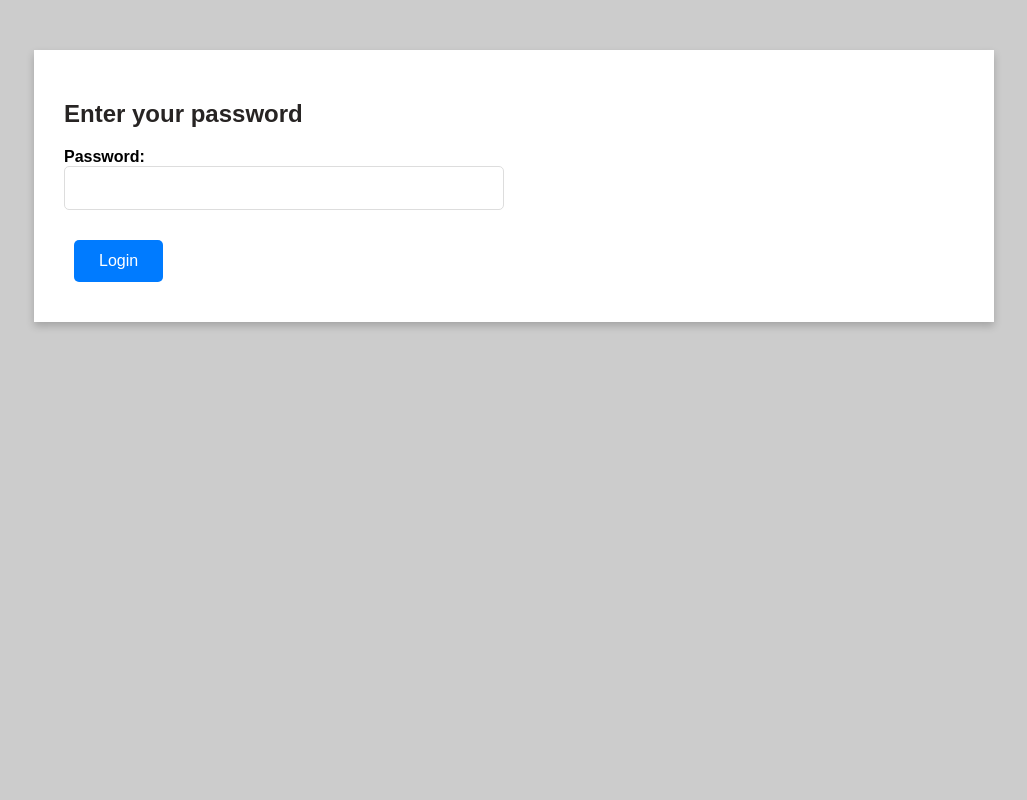
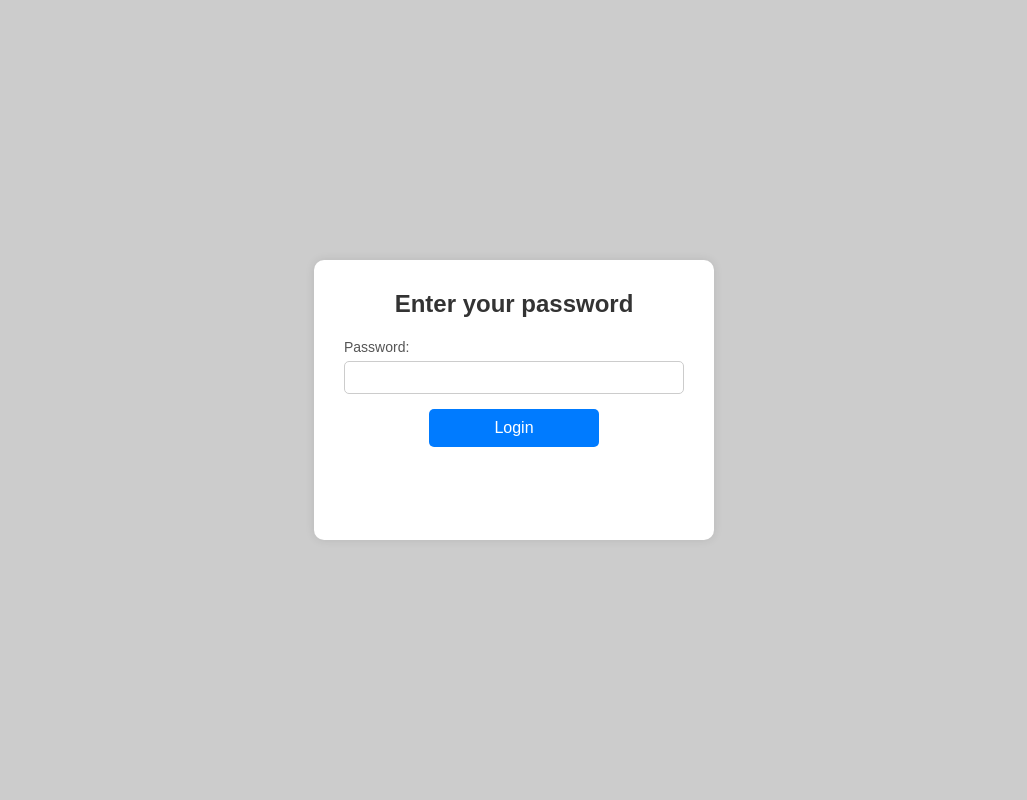
Before and after one commit to parikshit3103/Employee_management, a PHP site: page /employee_password.php in a window 1280 px wide. Shown: the whole page, without its empty margins (126-1153 px from the left). Run offline with PHP 8.4, Linux system fonts and the light colour scheme; the visitor is signed in with stand-in values (Sample User, id 1).

Commit message:
Updated employee_id.php, employee_password.php; added style1.css

```diff
--- a/employee_password.php
+++ b/employee_password.php
@@ -85,11 +85,11 @@ $conn->close();
     <meta charset="UTF-8">
     <meta name="viewport" content="width=device-width, initial-scale=1.0">
     <title>Employee Password</title>
-    <link rel="stylesheet" href="styles.css">
+    <link rel="stylesheet" href="style1.css">  <!-- style1.css file is used -->
 </head>
 <body>
 
-    <div class="container">
+    <div class="login-container">
         <h2>Enter your password </h2>
 
 
@@ -98,12 +98,12 @@ $conn->close();
         <?php } ?>
 
         <form action="employee_password.php" method="POST">
-            <div class="form-row">
+            <div class="form-group">
                 <label for="password">Password:</label>
-                <input type="password" name="password" required>
+                <input type="password" name="password" id="password">
+
             </div>
-            <br>
-            <div class="form-group">
+
                 <button type="submit" class="btn">Login</button>
             </div>
         </form>
--- /dev/null
+++ b/style1.css
@@ -0,0 +1,64 @@
+* {
+    margin: 0;
+    padding: 0;
+    box-sizing: border-box;
+    font-family: Arial, sans-serif;
+}
+
+body {
+    display: flex;
+    justify-content: center;
+    align-items: center;
+    height: 100vh;
+    background-color:#ccc;
+}
+
+.login-container {
+width: 400px; /* Wider */
+min-height: 280px; /* Taller */
+padding: 30px;
+background: white;
+border-radius: 10px;
+box-shadow: 0px 0px 10px rgba(0, 0, 0, 0.1);
+text-align: center;
+}
+
+h2 {
+    margin-bottom: 20px;
+    color: #333;
+}
+
+.form-group {
+    margin-bottom: 15px;
+    text-align: left;
+}
+
+label {
+    font-size: 14px;
+    color: #555;
+}
+
+input {
+    width: 100%;
+    padding: 8px;
+    margin-top: 5px;
+    border: 1px solid #ccc;
+    border-radius: 5px;
+    outline: none;
+}
+
+.btn {
+    width: 50%;
+    padding: 10px;
+    background-color: #007bff;
+    color: white;
+    border: none;
+    border-radius: 5px;
+    cursor: pointer;
+    font-size: 16px;
+    transition: 0.3s;
+}
+
+.btn:hover {
+    background-color: #0056b3;
+}
```
Also changed, not shown: employee_id.php (+4 -8 lines).
